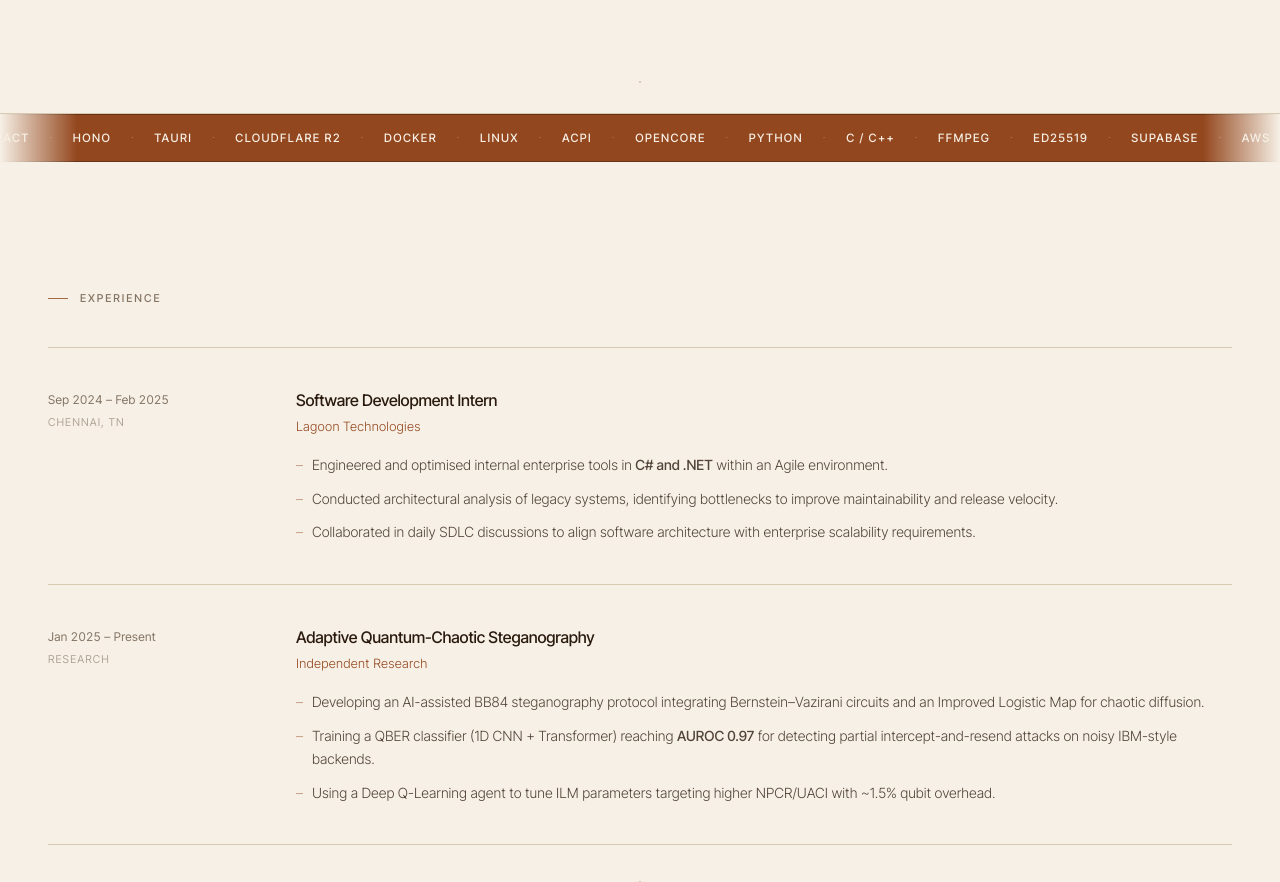
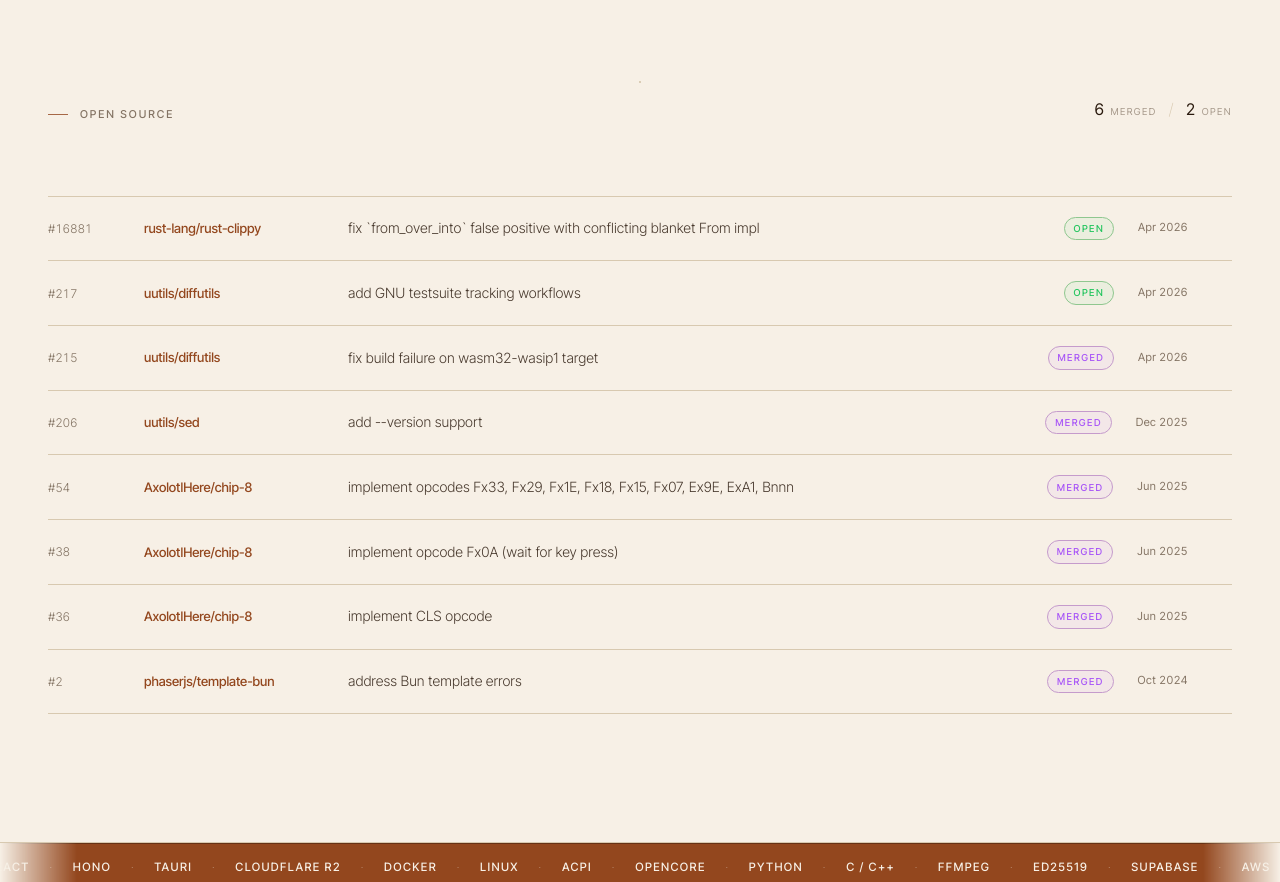
Before and after one commit to pocopepe/portfolio, an Astro site: page / in a window 1280 px wide. Shown: the part 1918-2800 px from the top of the page. Built offline with nearby package versions, Linux system fonts and the light colour scheme; Astro itself is replaced by a stand-in of ours.

Commit message:
final fixes

```diff
--- /dev/null
+++ b/src/components/Contributions.astro
@@ -0,0 +1,373 @@
+---
+interface Contribution {
+  repo: string;
+  number: number;
+  title: string;
+  state: 'merged' | 'open' | 'closed';
+  date: string;
+  url: string;
+}
+
+const contributions: Contribution[] = [
+  {
+    repo: 'rust-lang/rust-clippy',
+    number: 16881,
+    title: 'fix `from_over_into` false positive with conflicting blanket From impl',
+    state: 'open',
+    date: 'Apr 2026',
+    url: 'https://github.com/rust-lang/rust-clippy/pull/16881',
+  },
+  {
+    repo: 'uutils/diffutils',
+    number: 217,
+    title: 'add GNU testsuite tracking workflows',
+    state: 'open',
+    date: 'Apr 2026',
+    url: 'https://github.com/uutils/diffutils/pull/217',
+  },
+  {
+    repo: 'uutils/diffutils',
+    number: 215,
+    title: 'fix build failure on wasm32-wasip1 target',
+    state: 'merged',
+    date: 'Apr 2026',
+    url: 'https://github.com/uutils/diffutils/pull/215',
+  },
+  {
+    repo: 'uutils/sed',
+    number: 206,
+    title: 'add --version support',
+    state: 'merged',
+    date: 'Dec 2025',
+    url: 'https://github.com/uutils/sed/pull/206',
+  },
+  {
+    repo: 'AxolotlHere/chip-8',
+    number: 54,
+    title: 'implement opcodes Fx33, Fx29, Fx1E, Fx18, Fx15, Fx07, Ex9E, ExA1, Bnnn',
+    state: 'merged',
+    date: 'Jun 2025',
+    url: 'https://github.com/AxolotlHere/chip-8/pull/54',
+  },
+  {
+    repo: 'AxolotlHere/chip-8',
+    number: 38,
+    title: 'implement opcode Fx0A (wait for key press)',
+    state: 'merged',
+    date: 'Jun 2025',
+    url: 'https://github.com/AxolotlHere/chip-8/pull/38',
+  },
+  {
+    repo: 'AxolotlHere/chip-8',
+    number: 36,
+    title: 'implement CLS opcode',
+    state: 'merged',
+    date: 'Jun 2025',
+    url: 'https://github.com/AxolotlHere/chip-8/pull/36',
+  },
+  {
+    repo: 'phaserjs/template-bun',
+    number: 2,
+    title: 'address Bun template errors',
+    state: 'merged',
+    date: 'Oct 2024',
+    url: 'https://github.com/phaserjs/template-bun/pull/2',
+  },
+];
+
+const mergedCount = contributions.filter((c) => c.state === 'merged').length;
+const openCount = contributions.filter((c) => c.state === 'open').length;
+---
+
+<section id="contributions" class="contrib">
+  <div class="container-portfolio">
+    <div class="contrib__header">
+      <span class="section-label">Open Source</span>
+      <div class="contrib__counts" aria-label="Contribution counts">
+        <span class="contrib__count">
+          <span class="contrib__count-num">{mergedCount}</span>
+          <span class="contrib__count-label">Merged</span>
+        </span>
+        <span class="contrib__count-sep" aria-hidden="true">/</span>
+        <span class="contrib__count">
+          <span class="contrib__count-num">{openCount}</span>
+          <span class="contrib__count-label">Open</span>
+        </span>
+      </div>
+    </div>
+
+    <ul class="contrib__list" role="list">
+      {contributions.map((c) => (
+        <li class="contrib__row">
+          <a
+            class="contrib__link"
+            href={c.url}
+            target="_blank"
+            rel="noopener noreferrer"
+            aria-label={`${c.repo} pull request ${c.number}: ${c.title}`}
+          >
+            <span class="contrib__num">#{c.number}</span>
+            <span class="contrib__repo">{c.repo}</span>
+            <span class="contrib__title">{c.title}</span>
+            <span class={`contrib__state contrib__state--${c.state}`}>{c.state}</span>
+            <span class="contrib__date">{c.date}</span>
+            <span class="contrib__arrow" aria-hidden="true">↗</span>
+          </a>
+        </li>
+      ))}
+    </ul>
+  </div>
+</section>
+
+<style>
+  .contrib {
+    padding-block: clamp(5rem, 10vw, 9rem);
+    border-bottom: 1px solid var(--color-border);
+  }
+
+  .contrib__header {
+    display: flex;
+    justify-content: space-between;
+    align-items: baseline;
+    margin-bottom: 2rem;
+    gap: 1rem;
+  }
+
+  .contrib__counts {
+    display: flex;
+    align-items: baseline;
+    gap: 0.75rem;
+    font-variant-numeric: tabular-nums;
+  }
+
+  .contrib__count {
+    display: inline-flex;
+    align-items: baseline;
+    gap: 0.4rem;
+  }
+
+  .contrib__count-num {
+    font-size: 1rem;
+    font-weight: 400;
+    color: var(--color-text);
+  }
+
+  .contrib__count-label {
+    font-size: 0.6rem;
+    font-weight: 400;
+    letter-spacing: 0.15em;
+    text-transform: uppercase;
+    color: var(--color-muted);
+    opacity: 0.7;
+  }
+
+  .contrib__count-sep {
+    color: var(--color-border);
+    font-weight: 200;
+  }
+
+  .contrib__list {
+    list-style: none;
+    display: flex;
+    flex-direction: column;
+    border-top: 1px solid var(--color-border);
+  }
+
+  .contrib__row {
+    border-bottom: 1px solid var(--color-border);
+  }
+
+  .contrib__link {
+    display: grid;
+    grid-template-columns: 72px 180px 1fr auto auto 20px;
+    align-items: center;
+    gap: 1.5rem;
+    padding-block: 1.25rem;
+    color: var(--color-text);
+    text-decoration: none;
+    position: relative;
+    transition: padding-left 0.35s cubic-bezier(0.16, 1, 0.3, 1);
+  }
+
+  .contrib__link::before {
+    content: '';
+    position: absolute;
+    inset: 0;
+    background-color: color-mix(in srgb, var(--color-accent) 4%, transparent);
+    opacity: 0;
+    transition: opacity 0.35s ease;
+    z-index: -1;
+  }
+
+  .contrib__link:hover::before,
+  .contrib__link:focus-visible::before {
+    opacity: 1;
+  }
+
+  .contrib__link:hover,
+  .contrib__link:focus-visible {
+    padding-left: 0.75rem;
+  }
+
+  .contrib__link:focus-visible {
+    outline: none;
+  }
+
+  .contrib__num {
+    font-size: 0.75rem;
+    font-weight: 300;
+    color: var(--color-muted);
+    font-variant-numeric: tabular-nums;
+    letter-spacing: 0.02em;
+  }
+
+  .contrib__repo {
+    font-size: 0.82rem;
+    font-weight: 500;
+    color: var(--color-accent);
+    letter-spacing: -0.005em;
+    white-space: nowrap;
+    overflow: hidden;
+    text-overflow: ellipsis;
+    transition: color 0.25s ease;
+  }
+
+  .contrib__link:hover .contrib__repo {
+    color: var(--color-text);
+  }
+
+  .contrib__title {
+    font-size: 0.88rem;
+    font-weight: 300;
+    color: var(--color-text);
+    opacity: 0.85;
+    overflow: hidden;
+    text-overflow: ellipsis;
+    white-space: nowrap;
+  }
+
+  .contrib__state {
+    font-size: 0.6rem;
+    font-weight: 500;
+    letter-spacing: 0.15em;
+    text-transform: uppercase;
+    padding: 0.2rem 0.55rem;
+    border-radius: 999px;
+    border: 1px solid var(--color-border);
+  }
+
+  .contrib__state--merged {
+    color: #a855f7;
+    border-color: color-mix(in srgb, #a855f7 40%, var(--color-border));
+    background-color: color-mix(in srgb, #a855f7 6%, transparent);
+  }
+
+  .contrib__state--open {
+    color: #22c55e;
+    border-color: color-mix(in srgb, #22c55e 40%, var(--color-border));
+    background-color: color-mix(in srgb, #22c55e 6%, transparent);
+  }
+
+  .contrib__state--closed {
+    color: var(--color-muted);
+  }
+
+  .contrib__date {
+    font-size: 0.7rem;
+    font-weight: 400;
+    color: var(--color-muted);
+    letter-spacing: 0.04em;
+    font-variant-numeric: tabular-nums;
+    white-space: nowrap;
+  }
+
+  .contrib__arrow {
+    font-size: 0.9rem;
+    color: var(--color-muted);
+    opacity: 0;
+    transform: translate(-4px, 4px);
+    transition: opacity 0.3s ease, transform 0.3s cubic-bezier(0.16, 1, 0.3, 1);
+  }
+
+  .contrib__link:hover .contrib__arrow,
+  .contrib__link:focus-visible .contrib__arrow {
+    opacity: 1;
+    transform: translate(0, 0);
+    color: var(--color-accent);
+  }
+
+  /* Tablet: collapse columns */
+  @media (max-width: 900px) {
+    .contrib__link {
+      grid-template-columns: 56px 1fr auto;
+      grid-template-rows: auto auto;
+      gap: 0.35rem 1rem;
+      padding-block: 1.1rem;
+    }
+
+    .contrib__num {
+      grid-row: 1 / 3;
+      align-self: start;
+      padding-top: 0.15rem;
+    }
+
+    .contrib__repo {
+      grid-column: 2;
+      grid-row: 1;
+    }
+
+    .contrib__title {
+      grid-column: 2 / 4;
+      grid-row: 2;
+      white-space: normal;
+      line-height: 1.45;
+    }
+
+    .contrib__state {
+      grid-column: 3;
+      grid-row: 1;
+      justify-self: end;
+    }
+
+    .contrib__date,
+    .contrib__arrow {
+      display: none;
+    }
+  }
+
+  /* Mobile */
+  @media (max-width: 500px) {
+    .contrib__header {
+      flex-direction: column;
+      align-items: flex-start;
+      gap: 0.75rem;
+    }
+
+    .contrib__link {
+      grid-template-columns: 1fr auto;
+      gap: 0.3rem 0.75rem;
+    }
+
+    .contrib__num {
+      grid-row: 1;
+      grid-column: 1;
+      padding-top: 0;
+    }
+
+    .contrib__repo {
+      grid-column: 1;
+      grid-row: 2;
+    }
+
+    .contrib__title {
+      grid-column: 1 / 3;
+      grid-row: 3;
+    }
+
+    .contrib__state {
+      grid-column: 2;
+      grid-row: 1 / 3;
+      align-self: center;
+    }
+  }
+</style>
--- a/src/components/Hero.astro
+++ b/src/components/Hero.astro
@@ -54,7 +54,7 @@
 
       <ul class="hero__stats" aria-label="Stats">
         <li class="hero__stat">
-          <span class="hero__stat-num">06</span>
+          <span class="hero__stat-num">05</span>
           <span class="hero__stat-label">Projects</span>
         </li>
         <li class="hero__stat-sep" aria-hidden="true">/</li>
--- a/src/components/Nav.astro
+++ b/src/components/Nav.astro
@@ -13,6 +13,7 @@
     <div class="nav__right">
       <ul class="nav__links">
         <li><a href="/#work">Work</a></li>
+        <li><a href="/#contributions">Open Source</a></li>
         <li><a href="/#experience">Experience</a></li>
         <li><a href="/#about">About</a></li>
         <li><a href="/#contact">Contact</a></li>
@@ -67,6 +68,7 @@
 <div class="nav__overlay" id="nav-overlay">
   <ul class="nav__overlay-links">
     <li><a href="/#work" class="nav__overlay-link">Work</a></li>
+    <li><a href="/#contributions" class="nav__overlay-link">Open Source</a></li>
     <li><a href="/#experience" class="nav__overlay-link">Experience</a></li>
     <li><a href="/#about" class="nav__overlay-link">About</a></li>
     <li><a href="/#contact" class="nav__overlay-link">Contact</a></li>
--- a/src/data/projects.ts
+++ b/src/data/projects.ts
@@ -50,16 +50,6 @@
     link: 'https://github.com/pocopepe/PDF-editor',
   },
   {
-    id: 'open-source',
-    title: 'Open Source Contributions',
-    category: 'Rust Ecosystem',
-    year: '2025–26',
-    description:
-      'Merged patches across the Rust ecosystem: uutils/diffutils (WASM32 build compatibility, GNU testsuite tracking workflows), uutils/sed (--version flag, newline behavior fix in the p command), and rust-lang/rust-clippy (false-positive fix in the from_over_into linter).',
-    tags: ['Rust', 'uutils', 'rust-clippy', 'GNU', 'Open Source'],
-    link: 'https://github.com/pocopepe',
-  },
-  {
     id: 'opencore-efi',
     title: 'OpenCore EFI',
     category: 'Firmware / Hackintosh',
--- a/src/pages/index.astro
+++ b/src/pages/index.astro
@@ -3,6 +3,7 @@
 import Hero from '../components/Hero.astro';
 import Marquee from '../components/Marquee.astro';
 import Work from '../components/Work.astro';
+import Contributions from '../components/Contributions.astro';
 import Experience from '../components/Experience.astro';
 import Education from '../components/Education.astro';
 import Skills from '../components/Skills.astro';
@@ -13,6 +14,7 @@
   <Hero />
   <Marquee />
   <Work />
+  <Contributions />
   <Marquee />
   <Experience />
   <Education />
```
